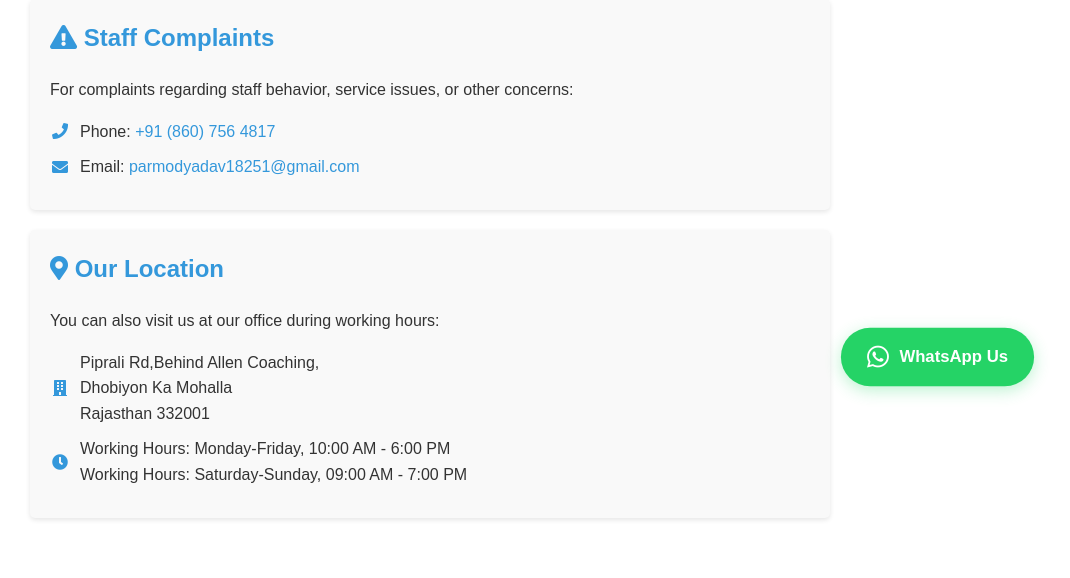
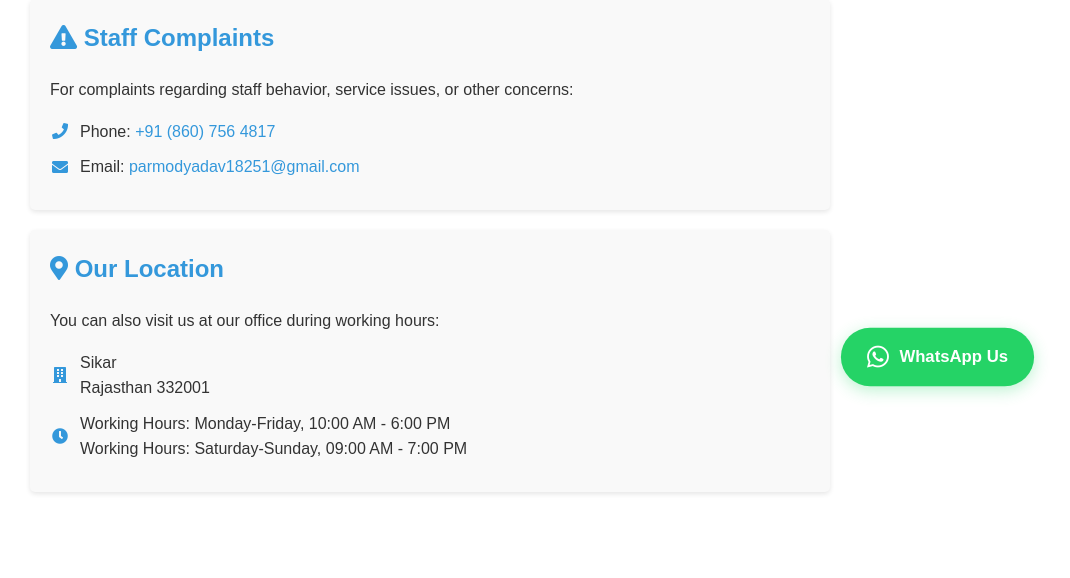
Before and after one commit to SeenuBhardwaj/waterparkyashna, a Flask app: page /contact-us in a window 1280 px wide. Shown: the part 375-953 px from the top of the page, without its empty margins (210-1280 px from the left). After the commit the page ends 869 px from the top, so only its background shows below. Run offline with Flask 3, Linux system fonts and the light colour scheme; some libraries are stand-ins or nearby versions.

Commit message:
Update contact.html

```diff
--- a/templates/contact.html
+++ b/templates/contact.html
@@ -160,7 +160,8 @@
             <div class="contact-info">
                 <div class="contact-item">
                     <i class="fas fa-building"></i>
-                    <span>Piprali Rd,Behind Allen Coaching,<br>Dhobiyon Ka Mohalla<br>Rajasthan 332001</span>
+<!--                     <span>Piprali Rd,Behind Allen Coaching,<br>Dhobiyon Ka Mohalla<br>Rajasthan 332001</span> -->
+                    <span>Sikar<br>Rajasthan 332001</span>
                 </div>
                 <div class="contact-item">
                     <i class="fas fa-clock"></i>
```
